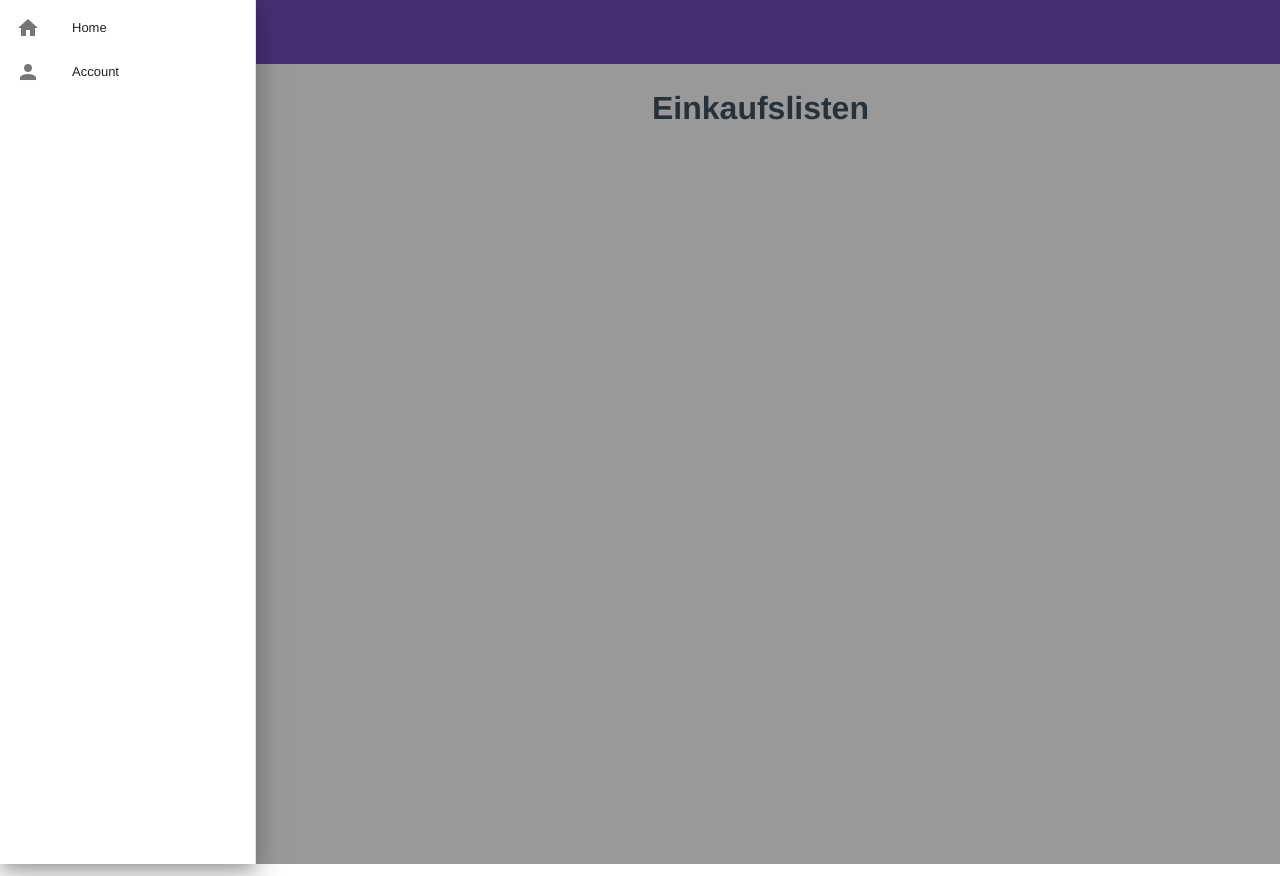
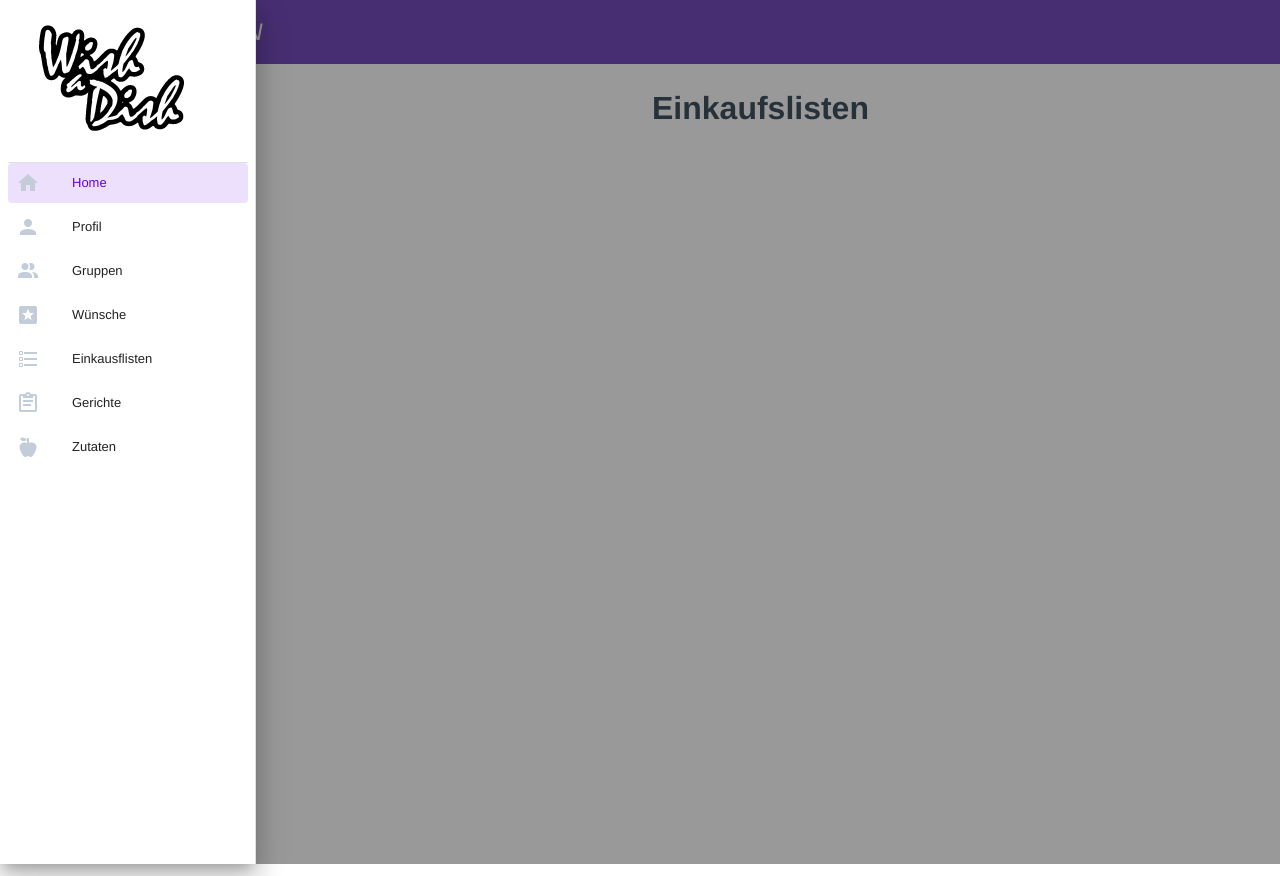
Before and after one commit to codingforceLM/WishADish-Frontend, a Vue app: page /group in a window 1280 px wide. Both pictures are taken after a click on the button 28 px from the left and 32 px from the top of the page. Built offline with nearby package versions, Linux system fonts and the light colour scheme.

Commit message:
navdrawer, login/out

```diff
--- a/src/App.vue
+++ b/src/App.vue
@@ -4,15 +4,28 @@
         color="deep-purple"
         dark
     >
+
       <v-app-bar-nav-icon @click="drawer = true"></v-app-bar-nav-icon>
       <v-img
-        :src="require('./assets/logo_sl.png')"
-        max-height="60"
-        max-width="120"
-        contain
-        @click='$router.push("/")'
+          :src="require('./assets/logo_sl.png')"
+          max-height="60"
+          max-width="120"
+          contain
+          @click='$router.push("/")'
       >
       </v-img>
+      <v-btn
+          v-if="$store.getters.token == ''"
+          text
+          class="v-card__title"
+          @click='$router.push("/login")'
+      >
+        <v-icon>Login</v-icon>
+      </v-btn>
+      <v-btn v-if="$store.getters.token != ''" @click="logout" text class="v-card__title">
+        <v-icon>Logout</v-icon>
+      </v-btn>
+
     </v-app-bar>
 
     <v-navigation-drawer
@@ -24,22 +37,34 @@
           nav
           dense
       >
+        <v-list-item>
+          <img
+              :src="require('./assets/wishdishlogo.png')"
+              height="150"
+              width="200"
+          >
+        </v-list-item>
+
+        <v-divider></v-divider>
+
         <v-list-item-group
             v-model="group"
             active-class="deep-purple--text text--accent-4"
         >
-          <v-list-item>
+          <v-list-item
+              v-for="item in items"
+              :key="item.title"
+              :to="item.route"
+              link
+              color="#34924f"
+          >
             <v-list-item-icon>
-              <v-icon>mdi-home</v-icon>
+              <v-icon color="#c3ccd9">{{ item.icon }}</v-icon>
             </v-list-item-icon>
-            <v-list-item-title>Home</v-list-item-title>
-          </v-list-item>
 
-          <v-list-item>
-            <v-list-item-icon>
-              <v-icon>mdi-account</v-icon>
-            </v-list-item-icon>
-            <v-list-item-title>Account</v-list-item-title>
+            <v-list-item-content>
+              <v-list-item-title class="greyTxt">{{ item.title }}</v-list-item-title>
+            </v-list-item-content>
           </v-list-item>
         </v-list-item-group>
       </v-list>
@@ -50,15 +75,57 @@
 
 <script>
 
+
 export default {
   name: 'App',
-  components: {
-
-  },
-  data: () =>({
+  components: {},
+  data: () => ({
     drawer: false,
     group: null,
-  })
+    items: [
+      {title: 'Home', icon: 'mdi-home', route: '/'},
+      {title: 'Profil', icon: 'mdi-account', route: '/profile'},
+      {title: 'Gruppen', icon: 'mdi-account-multiple', route: '/group'},
+      {title: 'Wünsche', icon: 'mdi-star-box', route: '/wish'},
+      {title: 'Einkausflisten', icon: 'mdi-format-list-checkbox', route: '/shoppinglist'},
+      {title: 'Gerichte', icon: 'mdi-clipboard-text-outline', route: '/dish'},
+      {title: 'Zutaten', icon: 'mdi-food-apple', route: '/ingrd'},
+    ]
+  }),
+  methods: {
+    logout: function () {
+      this.$store.replaceState({
+        group: {
+          groupList: [],
+          group: {}
+        },
+        user: {user: {}},
+        ingrd: {
+          userIngrd: [],
+          singleIngrd: {},
+          systemIngrd: []
+        },
+        dish: {
+          userDish: [],
+          singleDish: {}
+        },
+        wish: {
+          userWishDate: [],
+          userWishMonth: [],
+          selectedDate: ""
+        },
+        authentication: {
+          userId: '',
+          token: ''
+        },
+        shoppinglist: {
+          userList: [],
+          list: {}
+        }
+      });
+      this.$router.push("/login")
+    }
+  }
 }
 
 </script>
@@ -83,6 +150,7 @@ export default {
     }
   }
 }
+
 .break {
   flex-basis: 100%;
   height: 0;
```
